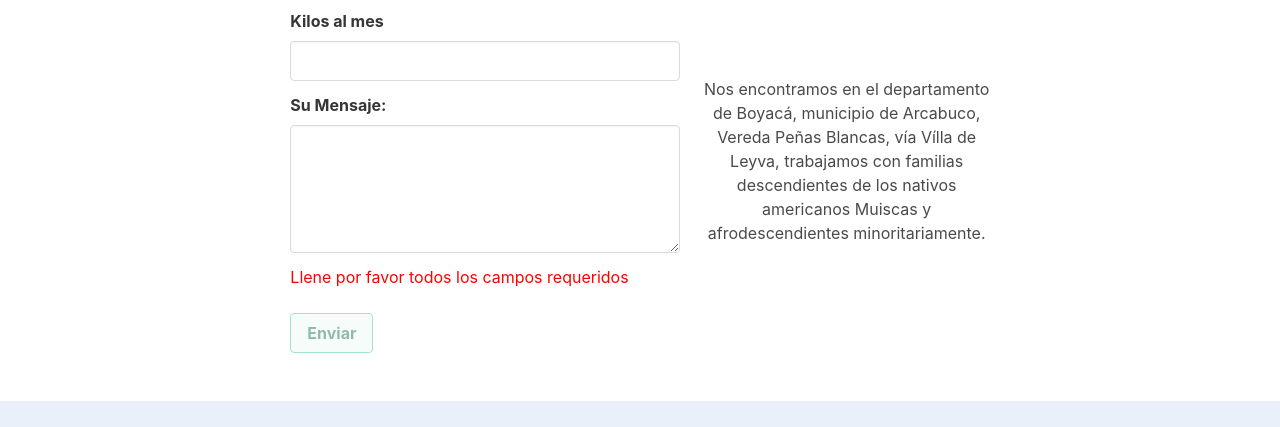
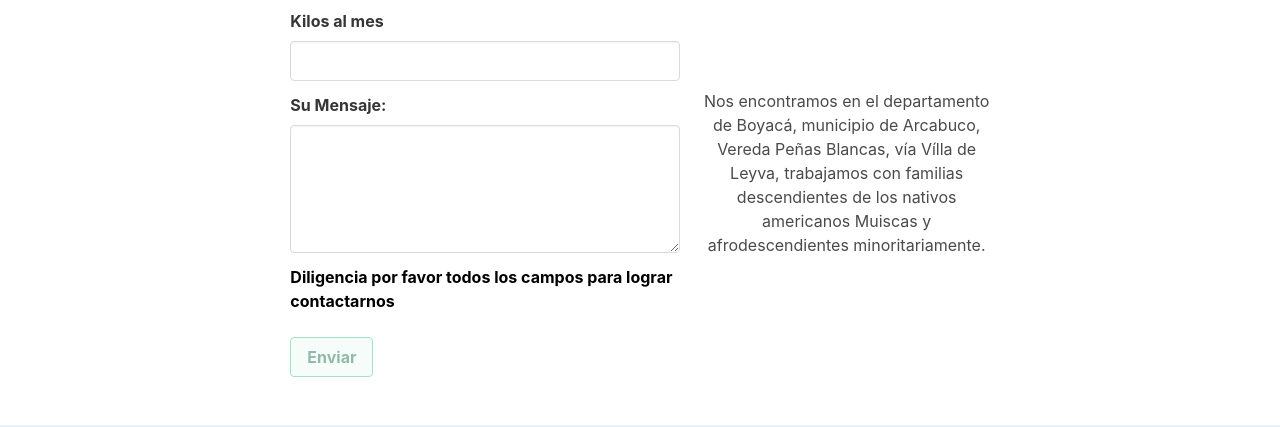
Before and after one commit to srvudu/blueberry, a plain HTML site: page contact.html in a window 1280 px wide. Shown: the part 790-1217 px from the top of the page. Drawn offline with nearby package versions, Linux system fonts and the light colour scheme.

Commit message:
Update contact.html

```diff
--- a/contact.html
+++ b/contact.html
@@ -82,7 +82,7 @@
                         </div>
                     </div>
 
-                    <p id="first_name_alert" style="color:red; visibility: visible;">Llene por favor todos los campos requeridos</p>
+                    <p id="first_name_alert" style="color:black;font-weight:bold;visibility: visible;">Diligencia por favor todos los campos para lograr contactarnos</p>
                     <br>
                     <button id="send" class="button is-success is-light send" style="font-weight:bold; ">Enviar</button>
                     <input type="hidden" name="_next" value="https://naitfecolibries.com/thanks.html">
```
